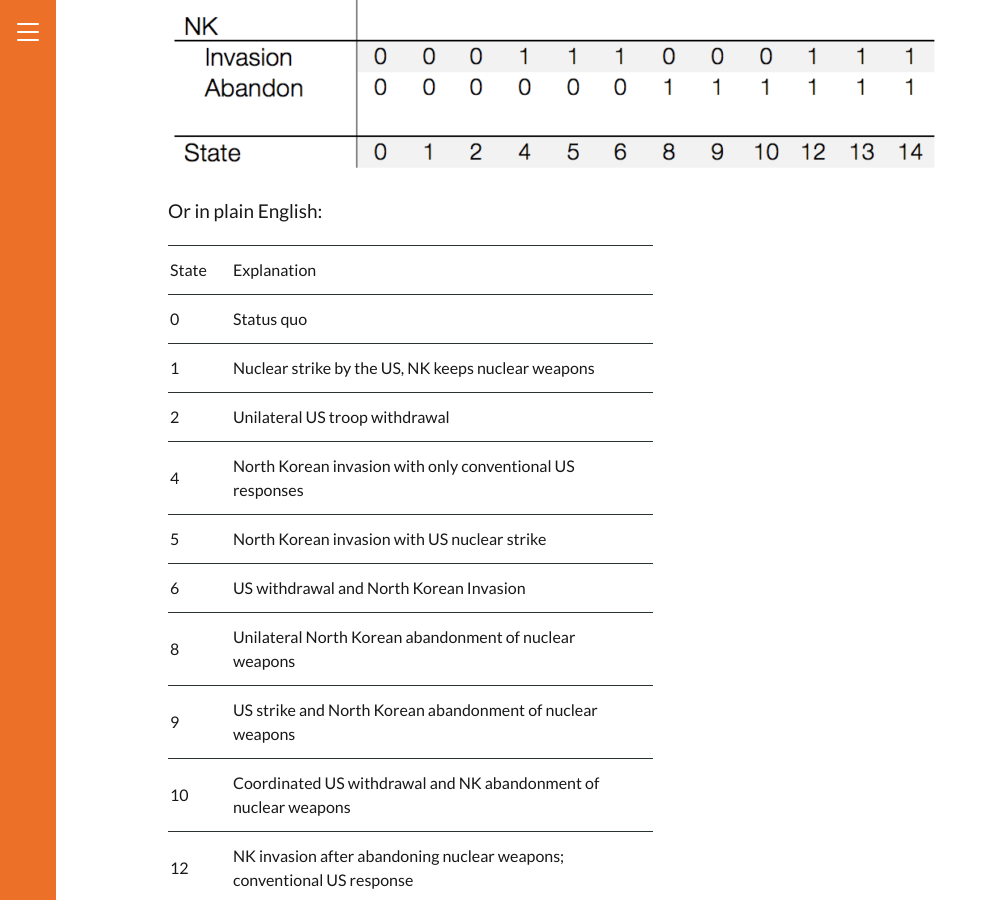
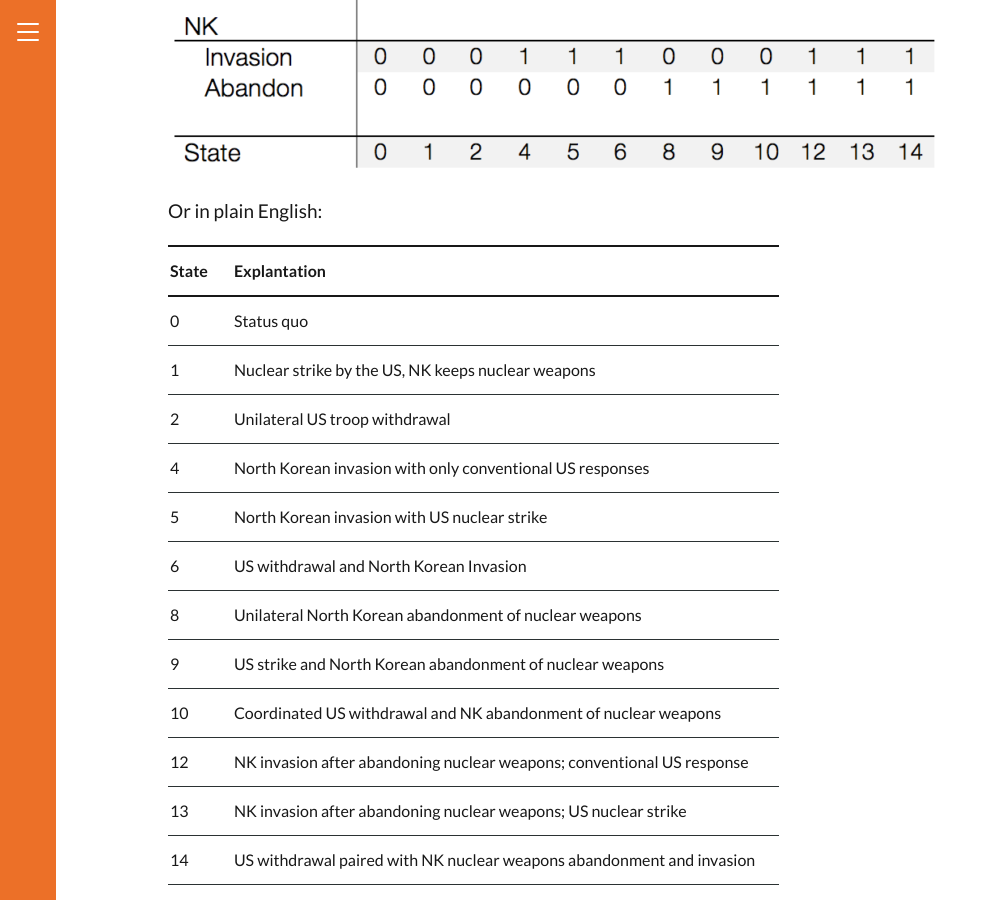
Before and after one commit to alexanian/socratic-form-microscopy, a Jekyll site: the page built from _posts/2017-11-12-the-graph-model-of-conflict-resolution-sensitivity-analysis.md, in a window 1280 px wide and 900 px high, scrolled down 1448 px. Shown: the whole window, without its empty margins (0-981 px from the left). Built offline with Jekyll 4.4.1, drawn with Linux system fonts in a browser that asks for light colours; some of the changed text lies outside the part shown.

Commit message:
Convert all <tables> to markdown

```diff
--- a/_posts/2017-11-12-the-graph-model-of-conflict-resolution-sensitivity-analysis.md
+++ b/_posts/2017-11-12-the-graph-model-of-conflict-resolution-sensitivity-analysis.md
@@ -29,6 +29,7 @@ tags:
  	<li>All out conventional warfare on the Korean Peninsula (s. 4)</li>
  	<li>All out nuclear warfare on the Korean Peninsula (s. 5)</li>
 </ul>
+
 But how much can we trust these results? How much to they depend on my subjective ranking of the belligerent's preferences? How much do they depend on the stability metrics I used?
 
 To get a sense of this, I'm going to add another stability metric into the mix, come up with three new preference vectors, and look at how the original results change when we consider a North Korean invasion to be irreversible. After these eight new stability calculations, we'll have nine slightly different ways of looking at the conflict; this should help us guess which equilibria are robust to my subjective choices and which might exist only because of how I framed the problem.
@@ -46,67 +47,27 @@ The states are:
 
 Or in plain English:
 
-<table>
-<tbody>
-<tr>
-<td width="46">State</td>
-<td width="422">Explanation</td>
-</tr>
-<tr>
-<td width="46">0</td>
-<td width="422">Status quo</td>
-</tr>
-<tr>
-<td width="46">1</td>
-<td width="422">Nuclear strike by the US, NK keeps nuclear weapons</td>
-</tr>
-<tr>
-<td width="46">2</td>
-<td width="422">Unilateral US troop withdrawal</td>
-</tr>
-<tr>
-<td width="46">4</td>
-<td width="422">North Korean invasion with only conventional US responses</td>
-</tr>
-<tr>
-<td width="46">5</td>
-<td width="422">North Korean invasion with US nuclear strike</td>
-</tr>
-<tr>
-<td width="46">6</td>
-<td width="422">US withdrawal and North Korean Invasion</td>
-</tr>
-<tr>
-<td width="46">8</td>
-<td width="422">Unilateral North Korean abandonment of nuclear weapons</td>
-</tr>
-<tr>
-<td width="46">9</td>
-<td width="422">US strike and North Korean abandonment of nuclear weapons</td>
-</tr>
-<tr>
-<td width="46">10</td>
-<td width="422">Coordinated US withdrawal and NK abandonment of nuclear weapons</td>
-</tr>
-<tr>
-<td width="46">12</td>
-<td width="422">NK invasion after abandoning nuclear weapons; conventional US response</td>
-</tr>
-<tr>
-<td width="46">13</td>
-<td width="422">NK invasion after abandoning nuclear weapons; US nuclear strike</td>
-</tr>
-<tr>
-<td width="46">14</td>
-<td width="422">US withdrawal paired with NK nuclear weapons abandonment and invasion</td>
-</tr>
-</tbody>
-</table>
+| State | Explantation |
+|-------|--------------|
+| 0     | Status quo   |
+| 1     | Nuclear strike by the US, NK keeps nuclear weapons   |
+| 2     | Unilateral US troop withdrawal   |
+| 4     | North Korean invasion with only conventional US responses   |
+| 5     | North Korean invasion with US nuclear strike   |
+| 6     | US withdrawal and North Korean Invasion   |
+| 8     | Unilateral North Korean abandonment of nuclear weapons   |
+| 9     | US strike and North Korean abandonment of nuclear weapons   |
+| 10    | Coordinated US withdrawal and NK abandonment of nuclear weapons   |
+| 12    | NK invasion after abandoning nuclear weapons; conventional US response   |
+| 13    | NK invasion after abandoning nuclear weapons; US nuclear strike   |
+| 14    | US withdrawal paired with NK nuclear weapons abandonment and invasion   |
+
 From these states, we saw the following equilibria and unilateral improvements:
 
 <a href="https://docs.google.com/spreadsheets/d/e/2PACX-1vT793VZ3BQqk2HOrWg9FQTav6P6KQV7Ho6xckRKptwhuYytlSAw685oT4KrV6llpCOObGkhKT-YOZuL/pubhtml"><img class="alignnone wp-image-578 size-medium_large" src="{{ site.baseurl }}/wp-content/uploads/overall_stability_v5-768x316.png" alt="Click for copyable version" width="768" height="316" /></a>
 
 When dealing with Symmetric Metarationality, I find it very helpful to modify the chart above so that it also includes unilateral <em>moves</em>. After we make this change and blank out our results, we get the following:
+
 <a href="https://docs.google.com/spreadsheets/d/e/2PACX-1vT793VZ3BQqk2HOrWg9FQTav6P6KQV7Ho6xckRKptwhuYytlSAw685oT4KrV6llpCOObGkhKT-YOZuL/pubhtml"><img class="alignnone wp-image-594 size-full" src="{{ site.baseurl }}/wp-content/uploads/original_vector_expanded_blank.png" alt="Click for copyable version" width="567" height="334" /></a>
 
 From here, we use a simple algorithm. First, all states without unilateral improvements are Nash Stable. Next, we check each unilateral improvement in the remaining states against the opponent's unilateral actions, then against the original actors best unilateral action from each of the resulting states. If there are no results lower than the original actor started, the move is unstable. Otherwise it's stable by Symmetric Metarationality (and we'll mark it with "S"). Like Sequential Stability, you can't truly call this done until you check for states that are simultaneously sanctioned (this is often easy because simultaneous sanctioning is only a risk when both sides are unstable).
@@ -141,8 +102,8 @@ What if we've underestimated how much North Korea and the United States care abo
 
 This gives us the following preference vectors:
 
-<strong>US: </strong>8, 9, 0, 10, 13, 12, 5, 4, 1, 2, 14, 6
-<strong>NK: </strong>6, 14, 4, 12, 5, 13, 2, 0, 10, 1, 9, 8
+* <strong>US: </strong>8, 9, 0, 10, 13, 12, 5, 4, 1, 2, 14, 6
+* <strong>NK: </strong>6, 14, 4, 12, 5, 13, 2, 0, 10, 1, 9, 8
 
 Since we're modelling the actors as more belligerent, let's also assume for the purposes of these analyses that invasions are irreversible.
 
@@ -165,8 +126,8 @@ What if these preferences are substantially correct and both sides are more aggr
 <h3>Nuclear Deterrence</h3>
 If we're assuming that North Korea has broadly similar preferences to our last variation, but doesn't want to get attacked by nuclear weapons, we get the following preference vectors:
 
-<strong>US: </strong>8, 9, 0, 10, 13, 12, 5, 4, 1, 2, 14, 6
-<strong>NK: </strong>6, 14, 4, 12, 0, 10, 5, 13, 2, 1, 9, 8
+* <strong>US: </strong>8, 9, 0, 10, 13, 12, 5, 4, 1, 2, 14, 6
+* <strong>NK: </strong>6, 14, 4, 12, 0, 10, 5, 13, 2, 1, 9, 8
 
 Here are the annotated preferences vectors we'll use to assess stability with Sequential Stability and Symmetric Metarationality. Since we're leaving the belligerency of the United States the same, we'll continue to view invading as an irreversible action.
 
@@ -187,8 +148,8 @@ As we've seen throughout, Symmetric Metarationality tends to give very similar a
 <h3>Pacifistic People</h3>
 What instead of underestimating the bloodthirstiness of our belligerents, we've been overestimating it? It's entirely possible that both sides strongly disprefer all options that involve violence (and the more violence an option involves, the more they disprefer it) but talk up their position in hopes of receiving concessions. In this case, let's give our actors these preference vectors:
 
-<strong>US:</strong> 8, 0, 10, 2, 9, 12, 4, 5, 14, 13, 6, 1
-<strong>NK:</strong> 6, 14, 2, 10, 0, 8, 4, 12, 5, 1, 9, 13
+* <strong>US:</strong> 8, 0, 10, 2, 9, 12, 4, 5, 14, 13, 6, 1
+* <strong>NK:</strong> 6, 14, 2, 10, 0, 8, 4, 12, 5, 1, 9, 13
 
 (Note that I'm only extending "peacefulness" to these two actors; I'm assuming that North Korea would happily try and annex South Korea if there was no need to fight America to do so)
 
@@ -216,50 +177,17 @@ The cool thing about sensitivity analysis is that it shows you the equilibria a
 
 Here's a full accounting of the states that showed up (counting our first model, there were nine possible simulations for each equilibrium to show up in):
 
-<table width="473">
-<tbody>
-<tr>
-<td width="46">State</td>
-<td width="394">Explanation</td>
-<td width="32">#</td>
-</tr>
-<tr>
-<td width="46">0</td>
-<td width="394">Status quo</td>
-<td width="32">7</td>
-</tr>
-<tr>
-<td width="46">2</td>
-<td width="394">Unilateral US troop withdrawal</td>
-<td width="32">1</td>
-</tr>
-<tr>
-<td width="46">4</td>
-<td width="394">North Korean invasion with only conventional US responses</td>
-<td width="32">4</td>
-</tr>
-<tr>
-<td width="46">5</td>
-<td width="394">North Korean invasion with US nuclear strike</td>
-<td width="32">9</td>
-</tr>
-<tr>
-<td width="46">8</td>
-<td width="394">Unilateral North Korean abandonment of nuclear weapons</td>
-<td width="32">1</td>
-</tr>
-<tr>
-<td width="46">10</td>
-<td width="394">Coordinated US withdrawal and NK abandonment of nuclear weapons</td>
-<td width="32">6</td>
-</tr>
-<tr>
-<td width="46">12</td>
-<td width="394">NK invasion after abandoning nuclear weapons; conventional US response</td>
-<td width="32">6</td>
-</tr>
-</tbody>
-</table>
+
+| State | Explantation | # |
+|-------|--------------|---|
+| 0     | Status quo   | 7 |
+| 2     | Unilateral US troop withdrawal   | 1 |
+| 4     | North Korean invasion with only conventional US responses   | 4 |
+| 5     | North Korean invasion with US nuclear strike   | 9 |
+| 8     | Unilateral North Korean abandonment of nuclear weapons   | 1 |
+| 10    | Coordinated US withdrawal and NK abandonment of nuclear weapons   | 6 |
+| 12    | NK invasion after abandoning nuclear weapons; conventional US response   | 6 |
+
 Of the five that showed up more than once, four showed up more than half the time. These then are the most robust equilibria; equilibria that half of the reasonable changes we attempted couldn't dislodge.
 
 Note "most robust" is not necessarily equivalent to "most likely". To get actual probabilities on outcomes, we'd have to put probabilities on the initial conditions. Even then, the Graph Model of Conflict Resolution as we've currently talked about it does little to explain how decision makers move between equilibria; because this scenario starts in equilibrium, it's hard to see how it makes it to any of the other equilibria.
```
Also changed, not shown: _posts/2017-11-05-gmcr-for-dummies.md (+23 -62 lines), _posts/2018-08-26-you-shouldnt-believe-in-technological-unemployment-without-believing-in-killer-ai.md (+14 -47 lines).
